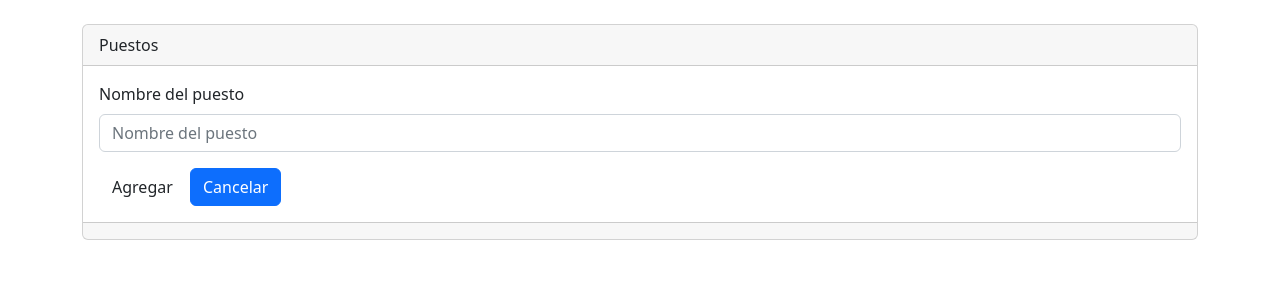
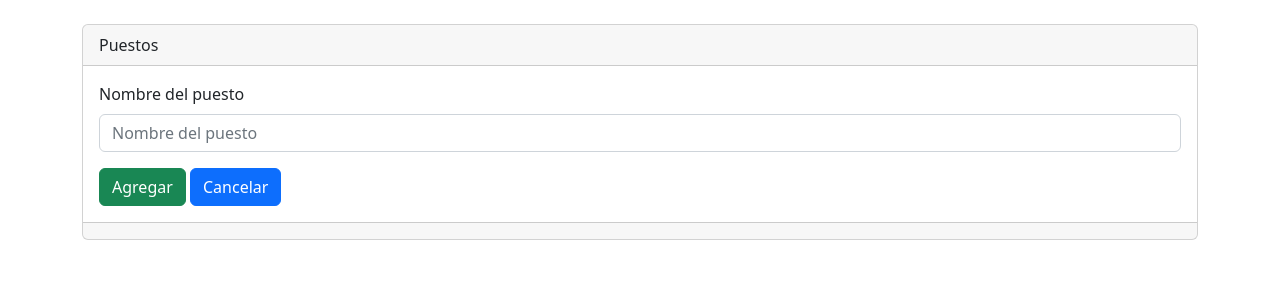
Before and after one commit to Djordje261/M7-UF1, a PHP site: page /app/secciones/puestos/crear.php in a window 1280 px wide. Shown: the part 56-356 px from the top of the page. Run offline with PHP 8.4, Linux system fonts and the light colour scheme; some libraries are stand-ins or nearby versions.

Commit message:
Update crear.php

```diff
--- a/secciones/puestos/crear.php
+++ b/secciones/puestos/crear.php
@@ -37,7 +37,7 @@ if($_POST){
         class="form-control" name="nombredelpuesto" id="nombredelpuesto" aria-describedby="helpId" placeholder="Nombre del puesto">
     </div>
 
-    <button type="submit" class="btn btn-sucess">Agregar</button>
+    <button type="submit" class="btn btn-success">Agregar</button>
     <a name="" id="" class="btn btn-primary" href="index.php" role="button">Cancelar</a>
 
     </form>
```
